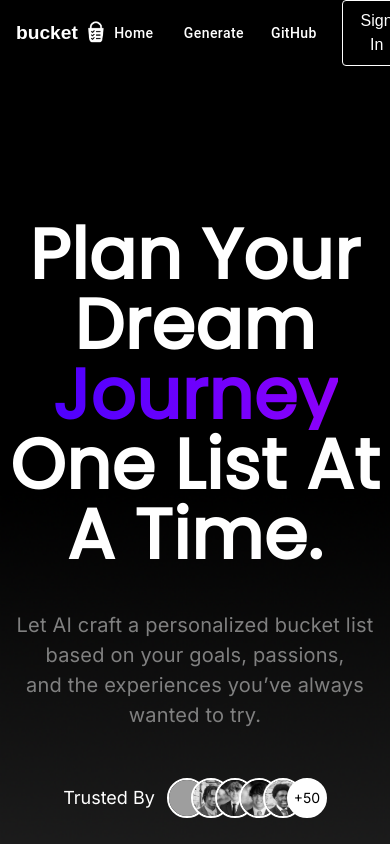
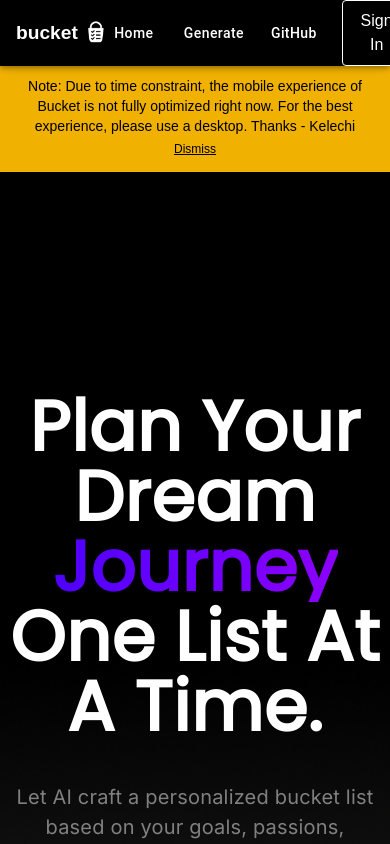
Before and after one commit to kelechi055/bucket, a Next.js app: page / in a window 390 px wide. Shown: the top 844 px of the page. Built offline with nearby package versions, Linux system fonts and the light colour scheme; no server answers; grey boxes are pictures that could not be loaded; a web font is replaced by a local one.

Commit message:
📱 added note for mobile; not responsive yet
Added a note to let mobile users that due to the hackathon time constraint, Bucket is not yet responsive on phones & tablets.

```diff
--- a/src/app/page.js
+++ b/src/app/page.js
@@ -1,5 +1,6 @@
 "use client";
 
+import { useState } from "react";
 import Image from "next/image";
 import Link from "next/link";
 import { Box, AppBar, Toolbar, Typography, Grid, Button } from "@mui/material";
@@ -12,8 +13,25 @@ import Navbar from "../components/navbar.js";
 import AnimatedWord from "../components/animated.js";
 
 export default function LandingPage() {
+  const [mobileNoticeVisible, setMobileNoticeVisible] = useState(true);
+
   return (
     <Box>
+      {/* Note To Mobile Users*/}
+      {mobileNoticeVisible && (
+        <div className="block md:hidden bg-yellow-500 text-black text-center p-3 mt-16">
+          <p className="text-sm">
+            Note: Due to time constraint, the mobile experience of Bucket is not fully optimized right now.
+            For the best experience, please use a desktop. Thanks - Kelechi
+          </p>
+          <button
+            className="mt-1 text-xs underline"
+            onClick={() => setMobileNoticeVisible(false)}
+          >
+            Dismiss
+          </button>
+        </div>
+      )}
       <Box
         sx={{
           display: "flex",
@@ -106,7 +124,6 @@ export default function LandingPage() {
             </Button>
           </Link>
         </div>
-
         {/* End of Hero Section */}
       </Box>
 
@@ -553,18 +570,18 @@ export default function LandingPage() {
               <span className="text-gray-600">—</span>
               <span>© 2025</span>
               <span className="text-gray-600">—</span>
-              <footer
-                href="https://devpost.com"
+              <a
+                href="https://devpost.com/software/bucket-3hzwcf"
                 target="_blank"
                 rel="noopener noreferrer"
                 className="hover:text-white transition-colors duration-300"
               >
                 DEVPOST
-              </footer>
+              </a>
             </div>
-            <p className="text-20mx text-gray-400 mt-2 text-center italic">
+            <div className="text-20mx text-gray-400 mt-0 text-center italic">
               Imagined at HackHounds 2025 Hackathon
-            </p>
+            </div>
           </div>
         </div>
       </Box>
```
